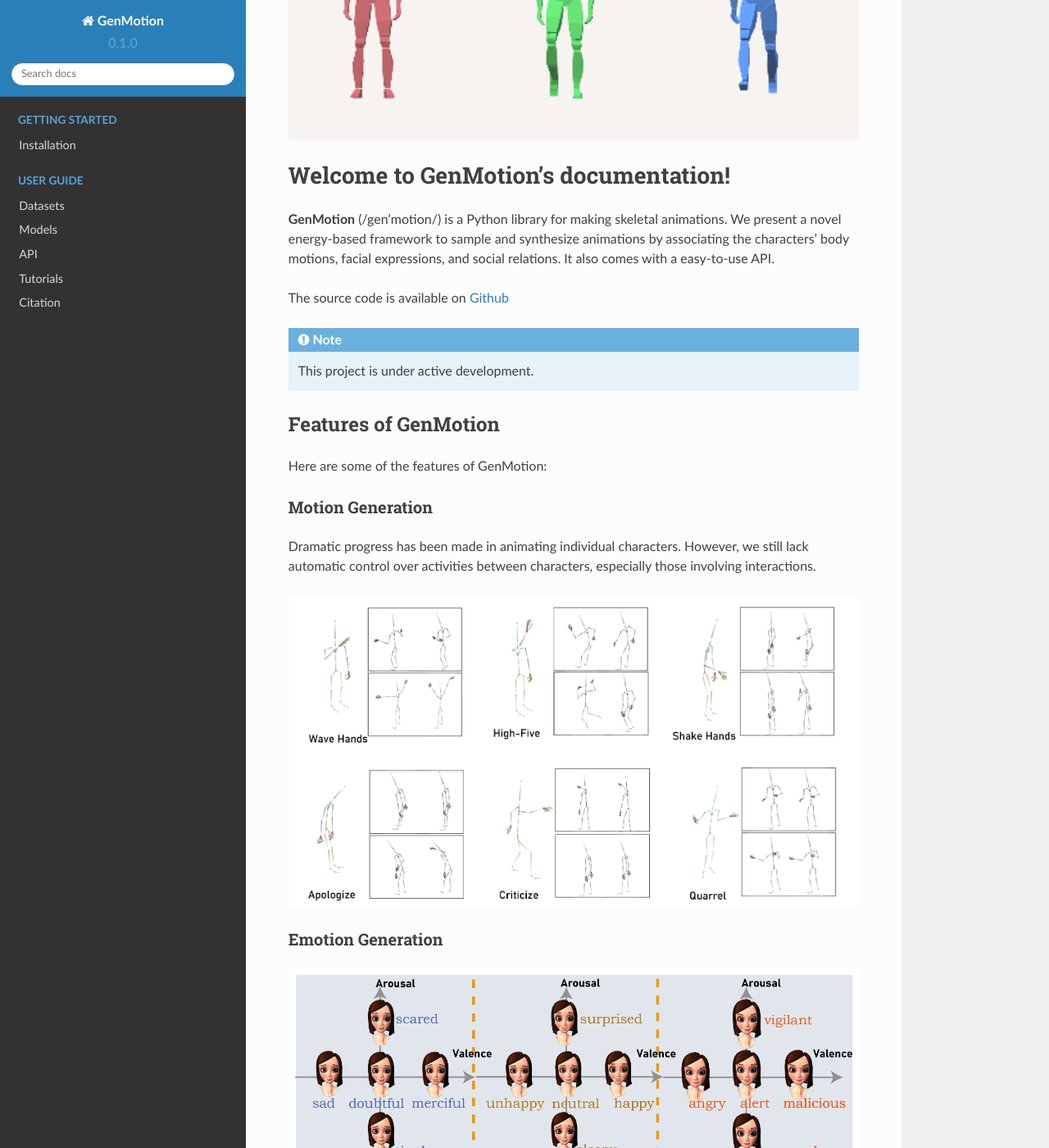
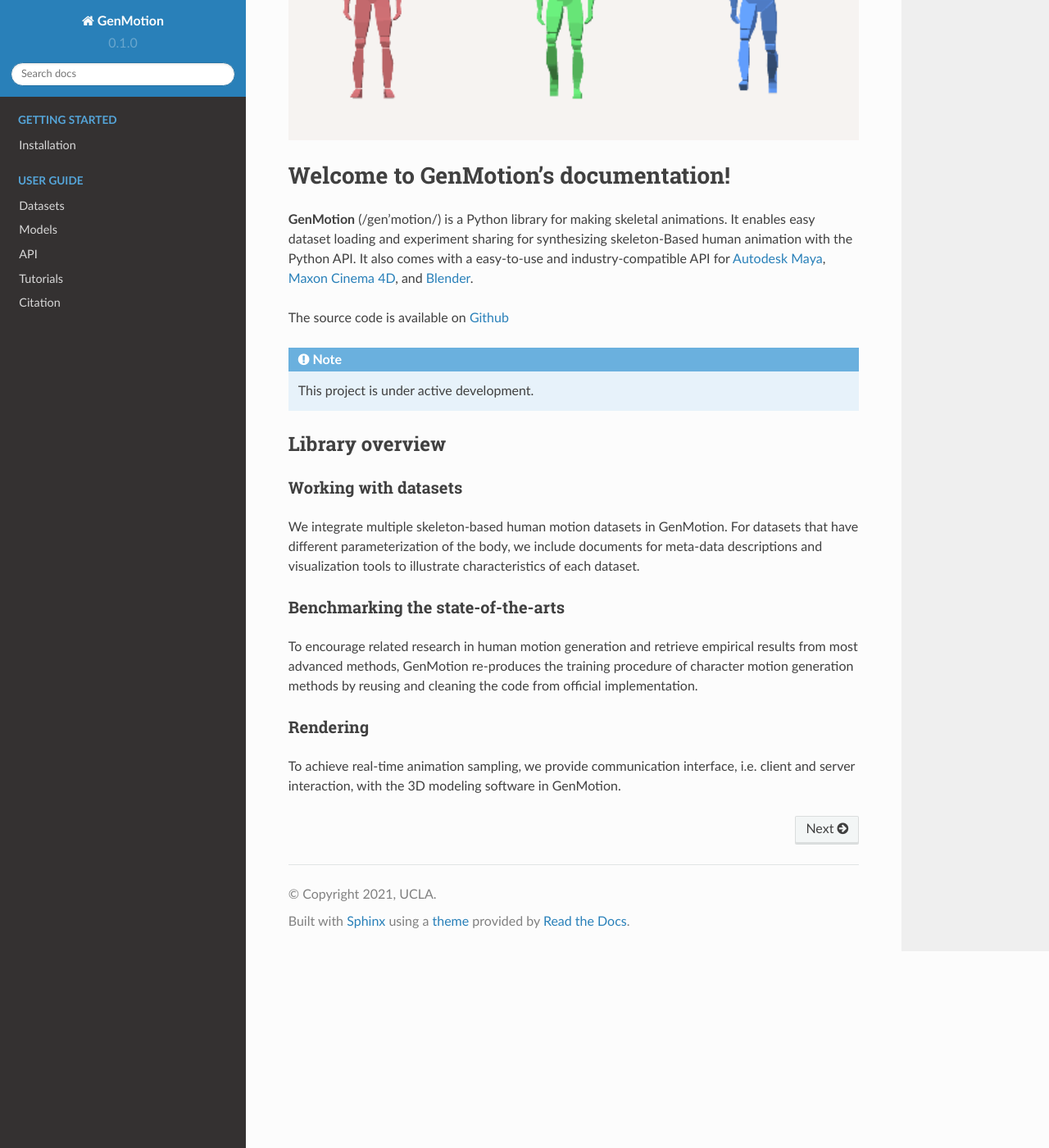
Before and after one commit to yizhouzhao/GenMotion, a Sphinx documentation site: the page built from docs/source/index.rst, in a window 1280 px wide and 1400 px high, scrolled down 276 px. Shown: the whole window at 82% size. Built offline with Sphinx 7.4.7 and the Read the Docs theme 2.0.0, drawn with Linux system fonts in a browser that asks for light colours; some of the changed text lies outside the part shown.

Commit message:
Add documentation

```diff
--- a/docs/source/index.rst
+++ b/docs/source/index.rst
@@ -4,9 +4,10 @@
 
 Welcome to GenMotion's documentation!
 ========================================
+**GenMotion** (/gen’motion/) is a Python library for making skeletal animations.
+It enables easy dataset loading and experiment sharing for synthesizing skeleton-Based human animation with the Python API. It also comes with a easy-to-use and industry-compatible API for `Autodesk Maya <https://www.autodesk.com/products/maya/overview?term=1-YEAR&tab=subscription>`_,
+`Maxon Cinema 4D <https://www.maxon.net/en/cinema-4d>`_, and `Blender <https://www.blender.org/>`_.
 
-**GenMotion** (/gen'motion/) is a Python library for making skeletal animations.
-We present a novel energy-based framework to sample and synthesize animations by associating the characters' body motions, facial expressions, and social relations. It also comes with a easy-to-use API.
 
 The source code is available on `Github <https://https://github.com/yizhouzhao/GenMotion>`_
 
@@ -32,31 +33,22 @@
    genmotion_tutorials
    citation
 
-Features of GenMotion
----------------------
-Here are some of the features of GenMotion:
 
-Motion Generation
-^^^^^^^^^^^^^^^^^
+Library overview
+----------------
 
-Dramatic progress has been made in animating individual characters.
-However, we still lack automatic control over activities between characters, especially those involving interactions.
+Working with datasets
+^^^^^^^^^^^^^^^^^^^^^
+We integrate multiple skeleton-based human motion datasets in GenMotion.
+For datasets that have different parameterization of the body, we include
+documents for meta-data descriptions and visualization tools to illustrate characteristics of each dataset.
 
-.. image:: ../images/motion.png
-   :alt: Motion image
-   :width: 100%
+Benchmarking the state-of-the-arts
+^^^^^^^^^^^^^^^^^^^^^^^^^^^^^^^^^^
+To encourage related research in human motion generation and retrieve empirical results from most advanced methods,
+GenMotion re-produces the training procedure of character motion generation methods by reusing and cleaning the code from official implementation.
 
-Emotion Generation
-^^^^^^^^^^^^^^^^^^
-.. image:: ../images/emotion.png
-   :alt: Emotion image
-   :width: 100%
-
-Incorporating Social Relations
-^^^^^^^^^^^^^^^^^^^^^^^^^^^^^^
-
-.. image:: ../images/relation.png
-   :alt: Social relation image
-   :width: 100%
-
-Our  approach can be useful for the tasks including but not limitedto: i) assisting animators to make keyframe animations in-cluding character poses and facial expressions. ii) helpinggame developers generate vivid NPC interaction events; iii)offering better emotional intelligence for VR agents.
+Rendering
+^^^^^^^^^
+To achieve real-time animation sampling, we provide communication interface, i.e. client and server interaction,
+with the 3D modeling software in GenMotion.
```
Also changed, not shown: readme.rst (+34 -16 lines).
